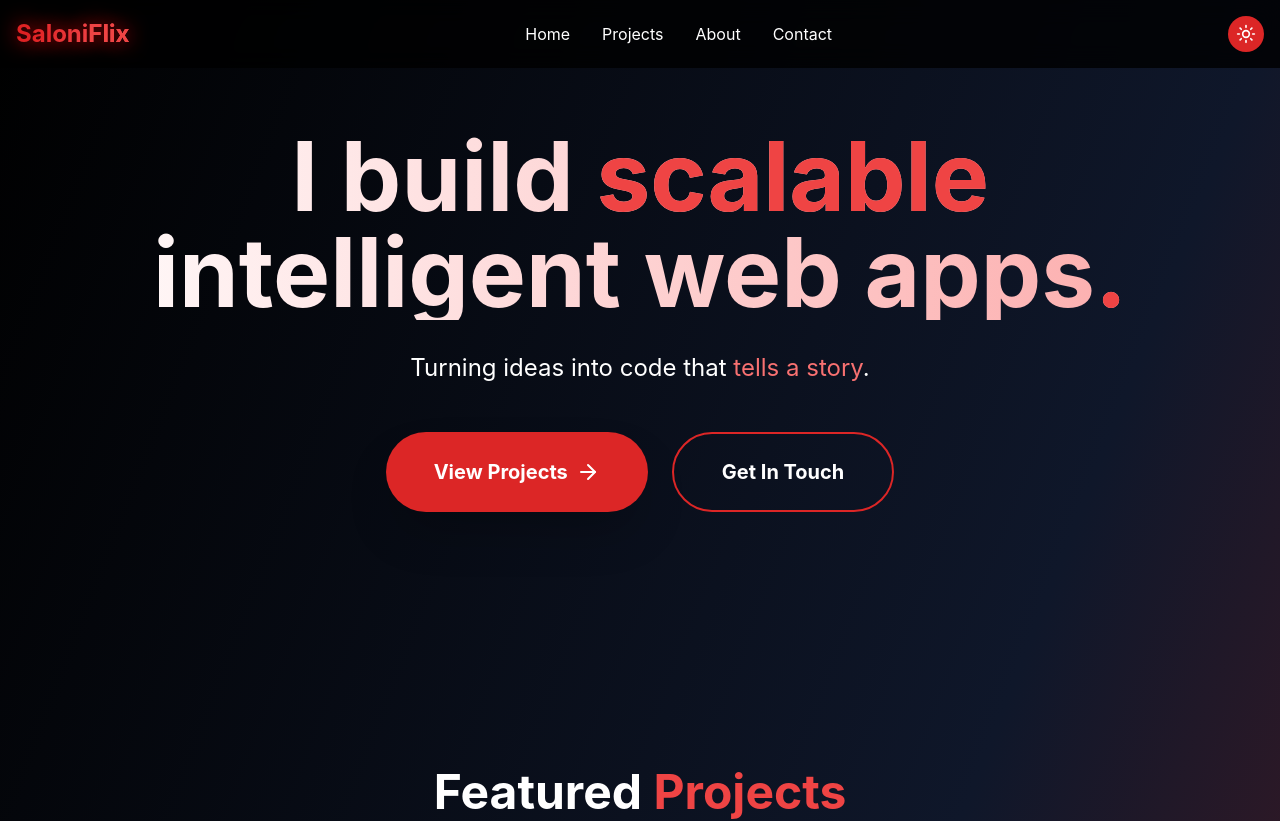
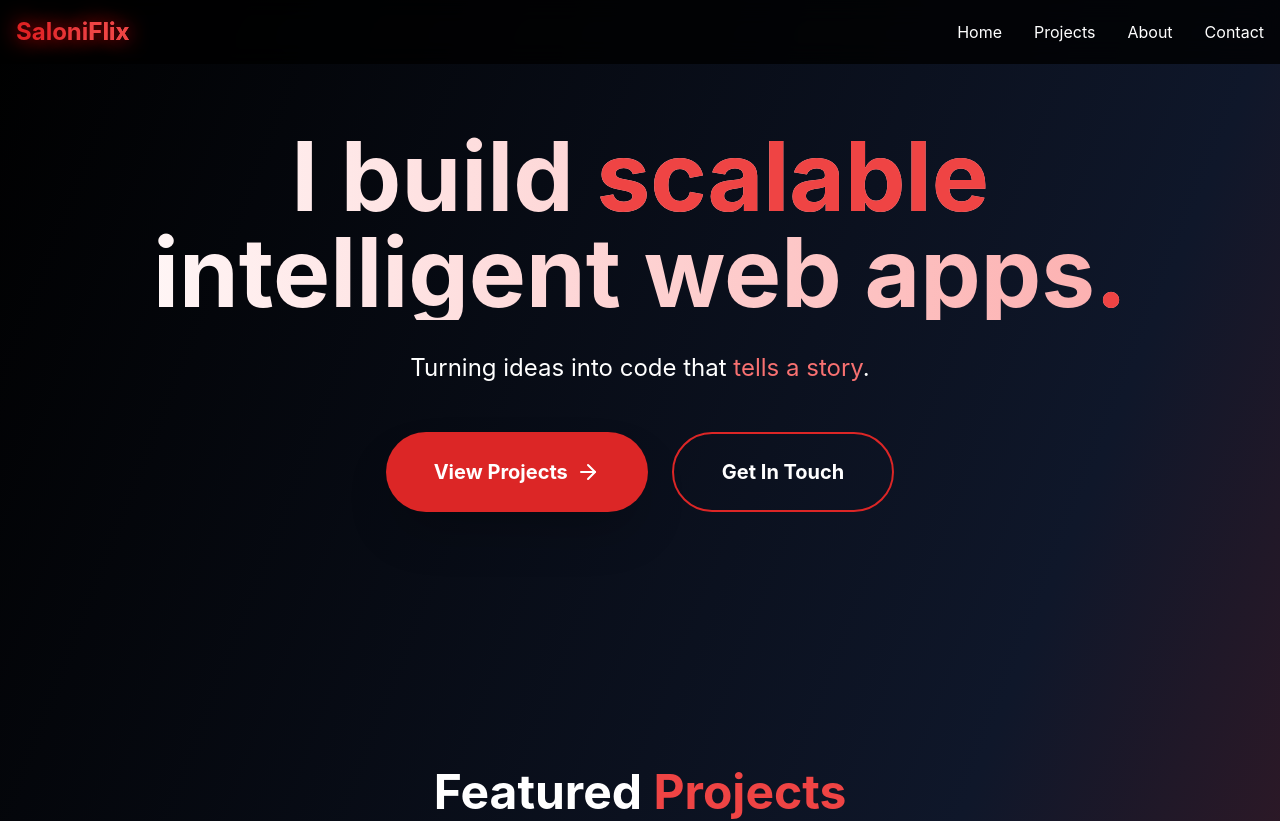
Before and after one commit to Salonii2004/saloniflixx, a React (Vite) app: page / in a window 1280 px wide. Shown: the top 821 px of the page. Built offline with nearby package versions, Linux system fonts and the light colour scheme.

Commit message:
Update Header.tsx

```diff
--- a/src/components/Header.tsx
+++ b/src/components/Header.tsx
@@ -5,7 +5,7 @@ import { Menu, X, Sun, Moon } from 'lucide-react';
 
 const Header = () => {
   const [isOpen, setIsOpen] = useState(false);
-  const [darkMode, setDarkMode] = useState(true);
+
   const navigate = useNavigate();
 
   // ✅ Scroll to #projects section smoothly
@@ -52,12 +52,7 @@ const Header = () => {
           </Link>
         </div>
 
-        <button
-          onClick={() => setDarkMode(!darkMode)}
-          className="p-2 rounded-full bg-red-600 hover:bg-red-500 transition"
-        >
-          {darkMode ? <Sun size={20} /> : <Moon size={20} />}
-        </button>
+
 
         <button className="md:hidden" onClick={() => setIsOpen(!isOpen)}>
           {isOpen ? <X size={24} /> : <Menu size={24} />}
```
